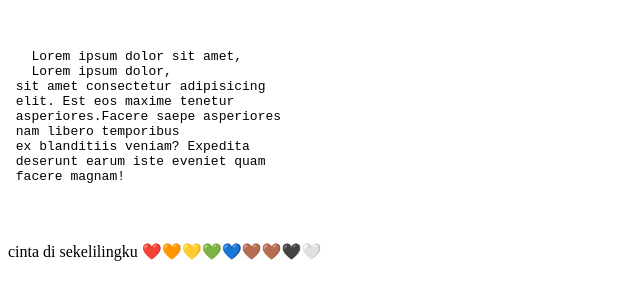
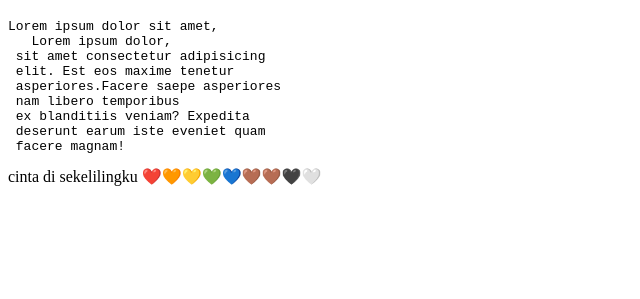
Before and after one commit to Axelouss/outline-html, a plain HTML site: page index.html in a window 1280 px wide. Shown: the part 61-360 px from the top of the page, without its empty margins (0-640 px from the left). Drawn offline with Linux system fonts and the light colour scheme.

Commit message:
change pre position
Fix formatting issues and improve HTML structure.

```diff
--- a/index.html
+++ b/index.html
@@ -10,9 +10,9 @@
 <body>
  <h1>selamat datang</h1>
 
- <pre>
+
   <div class="border-love">
-   Lorem ipsum dolor sit amet,
+     <pre>Lorem ipsum dolor sit amet,
    Lorem ipsum dolor,
  sit amet consectetur adipisicing
  elit. Est eos maxime tenetur
@@ -20,10 +20,10 @@
  nam libero temporibus
  ex blanditiis veniam? Expedita
  deserunt earum iste eveniet quam
- facere magnam!
+ facere magnam! </pre>
  </div>
- </pre>
 
+ <div>
  cinta di sekelilingku ❤️🧡💛💚💙🤎🤎🖤🤍
  </div>
 
```
